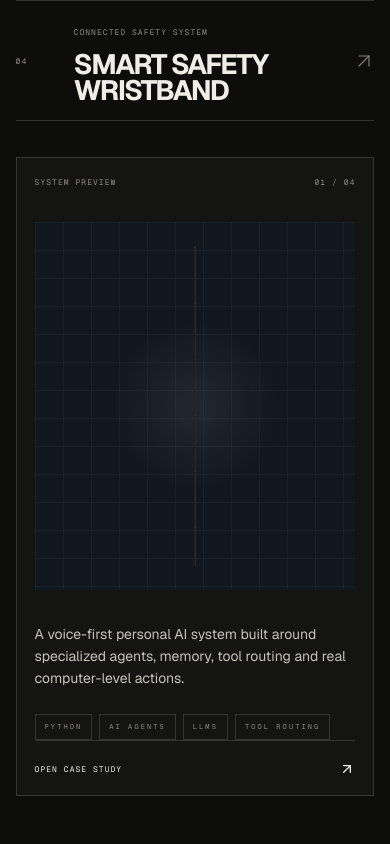
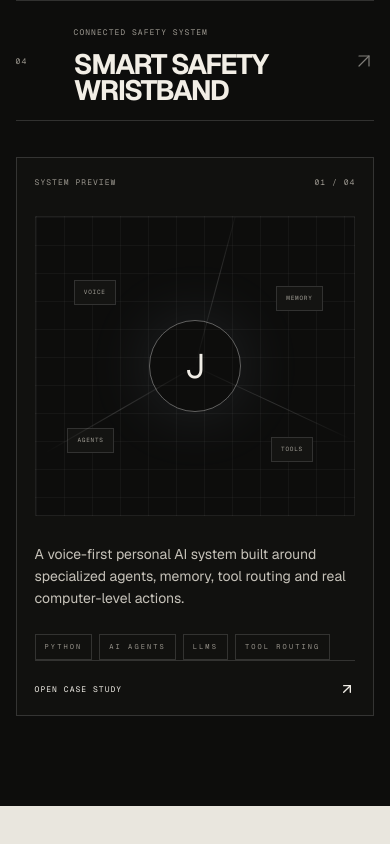
Before and after one commit to thetarunsahu/tarun-portfolio, a Next.js app: page /work in a window 390 px wide. Shown: the part 1275-2119 px from the top of the page. After the commit the page ends 2081 px from the top, so only its background shows below. Built offline with nearby package versions, Linux system fonts and the light colour scheme.

Commit message:
Clean work archive visuals and remove generic ring system

```diff
--- a/app/work.css
+++ b/app/work.css
@@ -11,7 +11,7 @@
 
 .work-archive {
   display: grid;
-  grid-template-columns: minmax(0, 1.25fr) minmax(300px, 0.75fr);
+  grid-template-columns: minmax(0, 1.25fr) minmax(340px, 0.75fr);
   gap: clamp(36px, 6vw, 96px);
   align-items: start;
 }
@@ -30,15 +30,10 @@
   transition: opacity 220ms ease, transform 260ms cubic-bezier(0.22, 1, 0.36, 1);
 }
 
-.work-archive__list:hover .work-archive__row:not(:hover) {
-  opacity: 0.36;
-}
-
+.work-archive__list:hover .work-archive__row:not(:hover) { opacity: 0.36; }
 .work-archive__row:hover,
 .work-archive__row:focus-visible,
-.work-archive__row.is-active {
-  transform: translateX(10px);
-}
+.work-archive__row.is-active { transform: translateX(10px); }
 
 .work-archive__number,
 .work-archive__status,
@@ -55,11 +50,12 @@
 .work-archive__status,
 .work-archive__title small {
   font-size: 8px;
-  color: var(--light-muted);
+  color: #9b978f;
 }
 
 .work-archive__title h2 {
   margin: 9px 0 0;
+  color: #f2eee6;
   font-size: clamp(28px, 3.4vw, 56px);
   line-height: 0.95;
   letter-spacing: -0.055em;
@@ -79,13 +75,13 @@
 
 .work-preview {
   position: sticky;
-  top: 120px;
-  min-height: 620px;
+  top: 110px;
+  min-height: 660px;
   padding: 18px;
   display: flex;
   flex-direction: column;
   border: 1px solid rgba(255, 255, 255, 0.15);
-  background: #141412;
+  background: #11110f;
   overflow: hidden;
 }
 
@@ -93,81 +89,31 @@
   display: flex;
   justify-content: space-between;
   font-size: 8px;
-  color: var(--light-muted);
+  color: #99958d;
 }
 
 .work-preview__visual {
   position: relative;
-  min-height: 360px;
-  margin: 34px 0;
+  min-height: 390px;
+  margin: 28px 0;
   display: grid;
-  place-items: center;
+  place-items: stretch;
   overflow: hidden;
-  background:
-    radial-gradient(circle at 50% 50%, rgba(255,255,255,0.07), transparent 34%),
-    linear-gradient(rgba(255,255,255,0.035) 1px, transparent 1px),
-    linear-gradient(90deg, rgba(255,255,255,0.035) 1px, transparent 1px);
-  background-size: auto, 28px 28px, 28px 28px;
+  background: #0d0d0c;
 }
 
-.work-preview__visual--jarvis-os {
-  background-color: #111820;
+.work-preview__visual--jarvis-os { background-color: #10161c; }
+.work-preview__visual--weed-removal-robot { background-color: #11150e; }
+.work-preview__visual--freshfusion { background-color: #19120d; }
+.work-preview__visual--smart-safety-wristband { background-color: #190e0d; }
+
+.work-preview__visual .project-preview-graphic {
+  width: 100%;
+  height: 100%;
+  min-height: 390px;
+  margin: 0;
+  border: 1px solid rgba(255,255,255,.08);
 }
-
-.work-preview__visual--weed-removal-robot {
-  background-color: #171a11;
-}
-
-.work-preview__visual--freshfusion {
-  background-color: #21160f;
-}
-
-.work-preview__visual--smart-safety-wristband {
-  background-color: #1e1111;
-}
-
-.work-preview__ring {
-  position: absolute;
-  width: 58%;
-  aspect-ratio: 1;
-  border: 1px solid rgba(255,255,255,0.23);
-  border-radius: 50%;
-  animation: work-spin 18s linear infinite;
-}
-
-.work-preview__ring--two {
-  width: 78%;
-  border-style: dashed;
-  animation-duration: 28s;
-  animation-direction: reverse;
-}
-
-.work-preview__core {
-  width: 94px;
-  aspect-ratio: 1;
-  display: grid;
-  place-items: center;
-  border-radius: 50%;
-  background: var(--light);
-  color: var(--ink);
-  font-family: var(--font-geist-mono), monospace;
-  font-size: 11px;
-  letter-spacing: 0.14em;
-  box-shadow: 0 0 60px rgba(255,255,255,0.1);
-}
-
-.work-preview__node {
-  position: absolute;
-  width: 7px;
-  height: 7px;
-  border-radius: 50%;
-  background: #ff4a38;
-  box-shadow: 0 0 0 5px rgba(255, 74, 56, 0.08);
-}
-
-.work-preview__node--a { top: 24%; left: 24%; }
-.work-preview__node--b { right: 19%; top: 39%; }
-.work-preview__node--c { left: 42%; bottom: 18%; }
 
 .work-preview__copy p {
   margin: 0;
@@ -187,7 +133,7 @@
   padding: 7px 9px;
   border: 1px solid rgba(255,255,255,0.14);
   font-size: 7px;
-  color: var(--light-muted);
+  color: #96928a;
 }
 
 .work-preview__open {
@@ -200,55 +146,21 @@
   font-size: 8px;
 }
 
-@keyframes work-spin {
-  to { transform: rotate(360deg); }
-}
-
 @media (max-width: 980px) {
-  .work-archive {
-    grid-template-columns: 1fr;
-  }
-
-  .work-preview {
-    position: relative;
-    top: auto;
-    min-height: 520px;
-  }
+  .work-archive { grid-template-columns: 1fr; }
+  .work-preview { position: relative; top: auto; min-height: 540px; }
 }
 
 @media (max-width: 720px) {
-  .work-page__archive {
-    display: block;
-  }
-
-  .work-page__archive > .section-index {
-    margin-bottom: 36px;
-  }
-
-  .work-archive__row {
-    min-height: 120px;
-    grid-template-columns: 38px 1fr 22px;
-  }
-
-  .work-archive__status {
-    display: none;
-  }
-
-  .work-preview {
-    min-height: 460px;
-  }
-
-  .work-preview__visual {
-    min-height: 280px;
-  }
+  .work-page__archive { display: block; }
+  .work-page__archive > .section-index { margin-bottom: 36px; }
+  .work-archive__row { min-height: 120px; grid-template-columns: 38px 1fr 22px; }
+  .work-archive__status { display: none; }
+  .work-preview { min-height: 470px; }
+  .work-preview__visual,
+  .work-preview__visual .project-preview-graphic { min-height: 300px; }
 }
 
 @media (prefers-reduced-motion: reduce) {
-  .work-preview__ring {
-    animation: none;
-  }
-
-  .work-archive__row {
-    transition: none;
-  }
+  .work-archive__row { transition: none; }
 }
```
